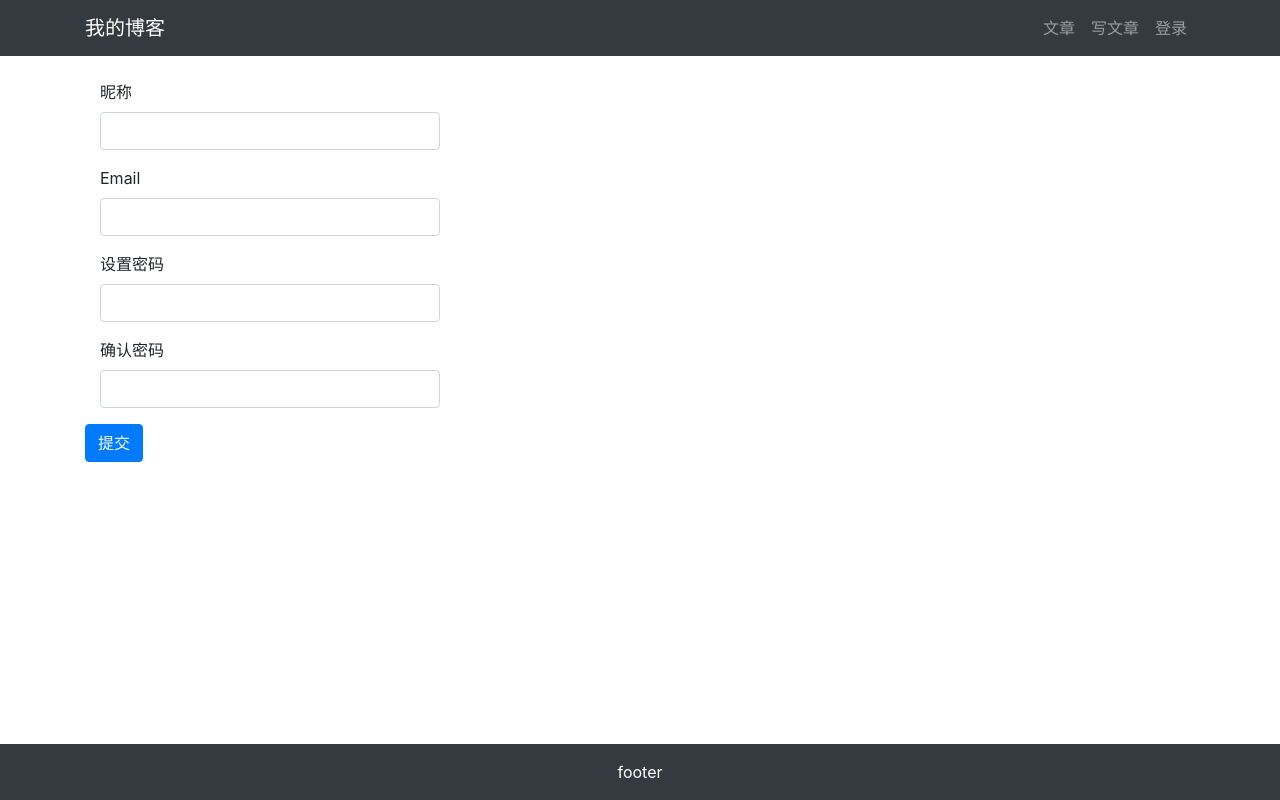
After one commit to 17647361832/myblog, a Django app: page /userprofile/register/ in a window 1280 px wide. The commit adds this page. Run offline with Django 3.2, Linux system fonts and the light colour scheme; some libraries are stand-ins or nearby versions.

Commit message:
after regital

```diff
--- a/templates/userprofile/login.html
+++ b/templates/userprofile/login.html
@@ -7,6 +7,7 @@
     <div class="container">
         <div class="row">
             <div class="col-12">
+
                 <br>
                 <form method="post" action=".">
                     {% csrf_token %}
@@ -20,7 +21,12 @@
                         <input type="password" class="form-control" id="password" name="password">
                     </div>
                     <button type="submit" class="btn btn-primary">登陆</button>
+
                 </form>
+                <br>
+                <h5>还没有账号？</h5>
+                <h5>点击<a href='{% url "userprofile:register" %}'>注册账号</a>加入我们吧！</h5>
+                <br>
             </div>
         </div>
     </div>
--- /dev/null
+++ b/templates/userprofile/register.html
@@ -0,0 +1,40 @@
+{% extends "base.html" %}
+{% load staticfiles %}
+{% block title %}
+    注册
+{% endblock title %}
+{% block content %}
+    <div class="container">
+        <div class="row">
+            <div class="col-12">
+                <br>
+            <form method="post" action=".">
+                {% csrf_token %}
+                <!-- 账号 -->
+                <div class="form-group col-md-4">
+                    <label for="username">昵称</label>
+                    <input type="text" class="form-control" id="username" name="username" required>
+                </div>
+                <!-- 邮箱 -->
+                <div class="form-group col-md-4">
+                    <label for="email">Email</label>
+                    <input type="text" class="form-control" id="email" name="email">
+                </div>
+                <!-- 密码 -->
+                <div class="form-group col-md-4">
+                    <label for="password">设置密码</label>
+                    <input type="password" class="form-control" id="password" name="    " required>
+                </div>
+                <!-- 确认密码 -->
+                <div class="form-group col-md-4">
+                    <label for="password2">确认密码</label>
+                    <input type="password" class="form-control" id="password2" name="password2" required>
+                </div>
+                <!-- 提交按钮 -->
+                <button type="submit" class="btn btn-primary">提交</button>
+            </form>
+{#                #}
+            </div>
+        </div>
+    </div>
+{% endblock content %}
--- /dev/null
+++ b/userprofile/forms.py
@@ -0,0 +1,38 @@
+# !/usr/bin/env python
+# -*- coding: utf-8 -*-
+"""
+@Author: P♂boy
+@License: (C) Copyright 2013-2017, Node Supply Chain Manager Corporation Limited.
+@Contact: 17647361832@163.com
+@Software: Pycharm
+@File: forms.py
+@Time: 2019/2/7 13:45
+@Desc:
+"""
+
+from django import forms
+
+from django.contrib.auth.models import User
+
+
+class UserLoginForm(forms.Form):
+    username = forms.CharField()
+    password = forms.CharField()
+
+# 用户注册表单类
+class UserRegisterForm(forms.ModelForm):
+    password = forms.CharField()
+    password2 = forms.CharField()
+
+    class Meta:
+        model = User
+        fields = ['username', 'email']
+
+
+    def clean_password2(self):
+        data = self.cleaned_data
+        if data.get('password') == data.get('password2'):
+            return data.get('password')
+
+        else:
+            raise forms.ValidationError("密码输入不一致，请重试")
--- a/userprofile/urls.py
+++ b/userprofile/urls.py
@@ -17,4 +17,5 @@ app_name = 'userprofile'
 urlpatterns=[
     path('login/', views.user_login, name='login'),
     path('logout/', views.user_logout, name='logout'),
+    path('register/', views.user_register, name="register"),
 ]
--- a/userprofile/views.py
+++ b/userprofile/views.py
@@ -3,7 +3,7 @@ from django.http import HttpResponse
 from django.shortcuts import render, redirect
 
 # Create your views here.
-from userprofile.froms import UserLoginForm
+from userprofile.forms import UserLoginForm, UserRegisterForm
 
 
 def user_login(request):
@@ -40,3 +40,23 @@ def user_login(request):
 def user_logout(request):
     logout(request)
     return redirect("article:article_list")
+
+def user_register(request):
+    if request.method == 'POST':
+        user_register_form = UserRegisterForm(data=request.POST)
+        if user_register_form.is_valid():
+            new_user = user_register_form.save(commit=False)
+            # 设置密码
+            new_user.set_password(user_register_form.cleaned_data['password'])
+            new_user.save()
+            # 保存好数据后立即登录并返回博客列表页面
+            login(request, new_user)
+            return redirect("article:article_list")
+        else:
+            return HttpResponse("注册表单输入有误。请重新输入~")
+    elif request.method == 'GET':
+        user_register_form = UserRegisterForm()
+        context = { 'form': user_register_form }
+        return render(request, 'userprofile/register.html', context)
+    else:
+        return HttpResponse("请使用GET或POST请求数据")
```
Also changed, not shown: userprofile/froms.py (deleted, +0 -19 lines).
